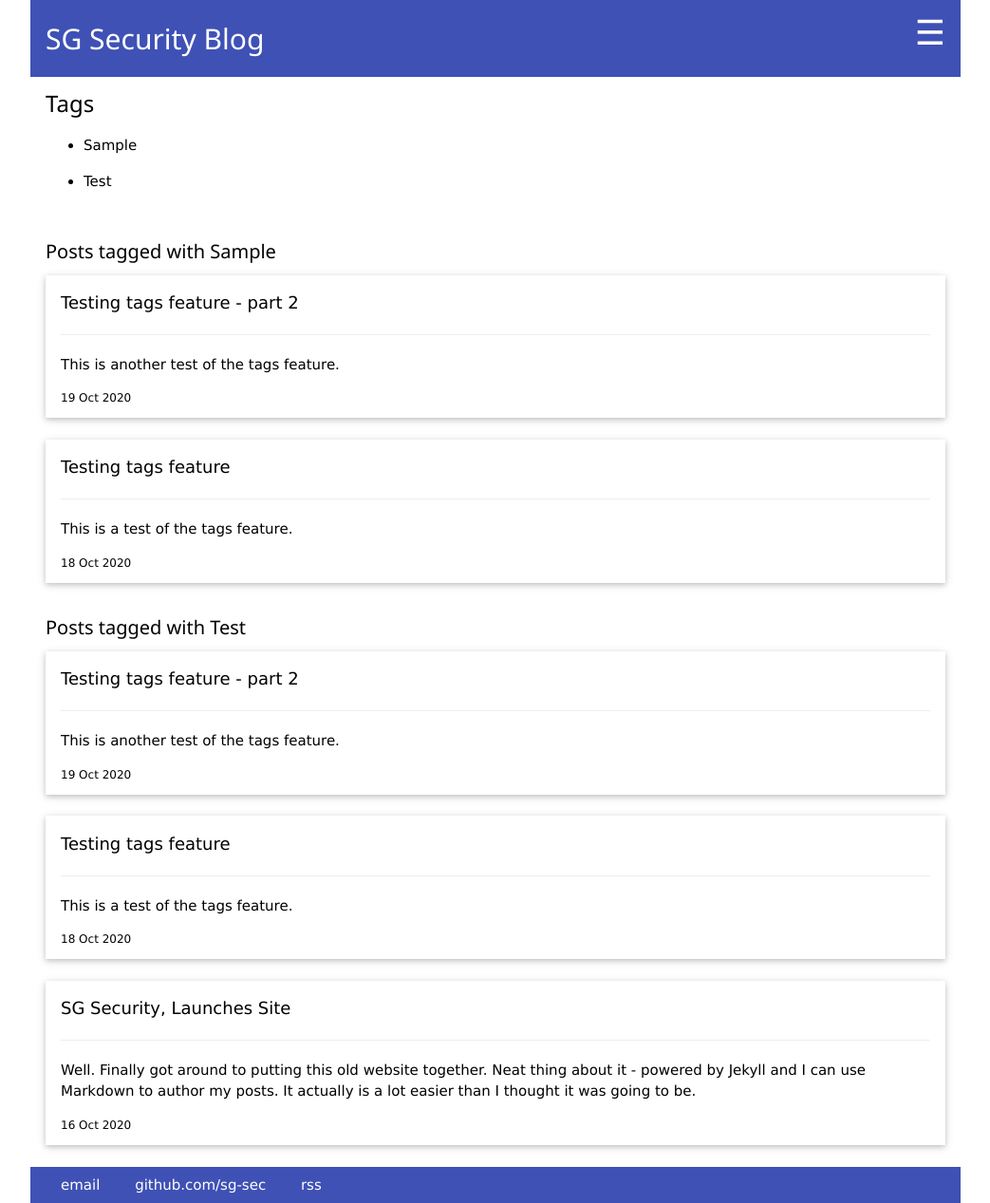
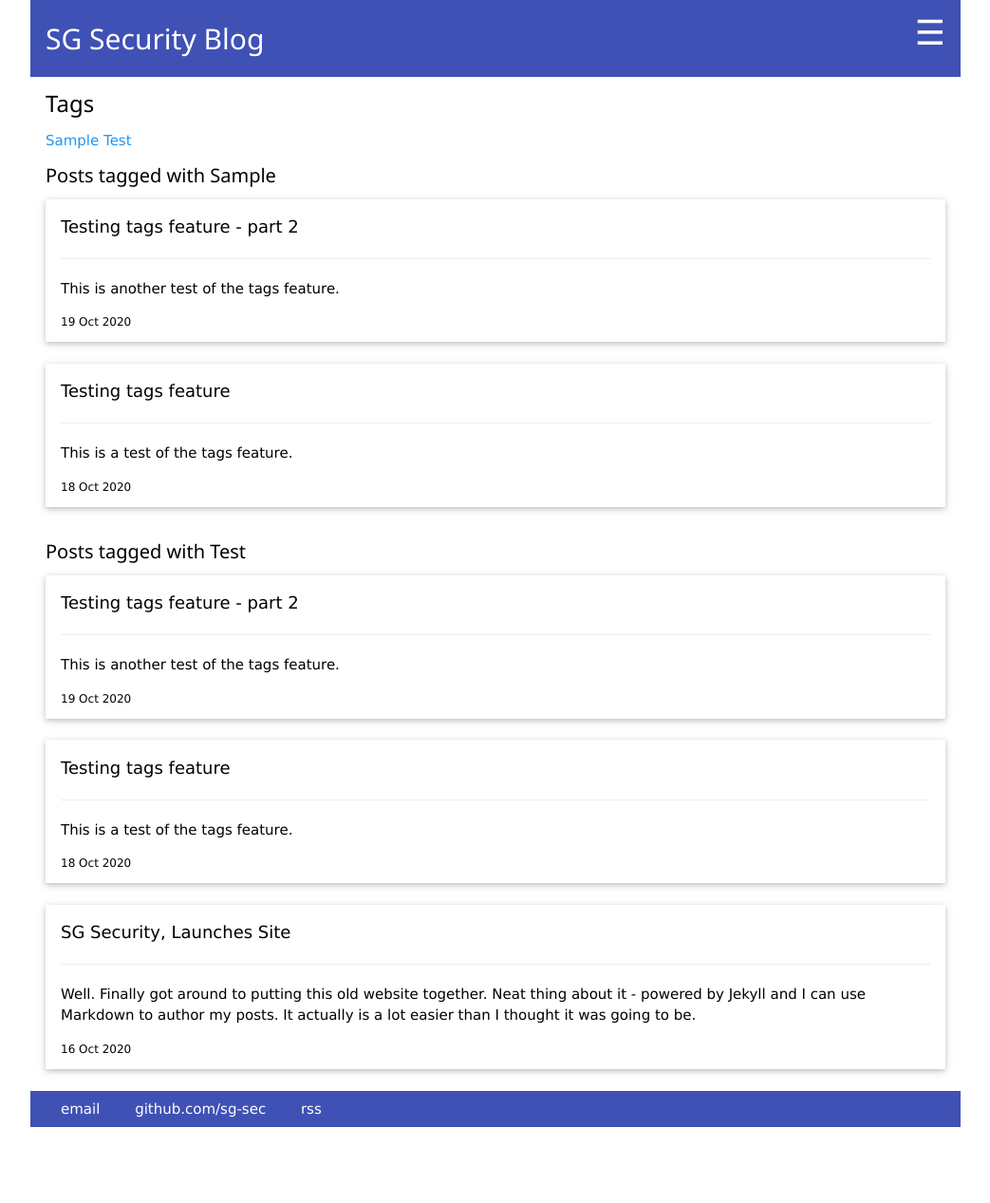
Before and after one commit to sg-sec/sg-sec.github.io, a Jekyll site: the page built from blog/tags.html, in a window 1280 px wide. Shown: the whole page at 95% size, without its empty margins (118-1161 px from the left). Built offline with Jekyll 4.4.1, drawn with Linux system fonts in a browser that asks for light colours; after the commit the page ends 1187 px from its top, so only the background shows below that.

Commit message:
Update tags.html

```diff
--- a/blog/tags.html
+++ b/blog/tags.html
@@ -5,9 +5,7 @@ title: SG Security Blog
 <h3>Tags</h3>
 {% assign sorted_tags = site.tags | sort %}
 {% for tag in sorted_tags %}
-    <ul>
-        <li><a href="#{{ tag[0] }}"> {{ tag[0] }}</a></li>
-    </ul>
+        <a class="w3-text-blue" href="#{{ tag[0] }}"> {{ tag[0] }}</a>
 {% endfor %}
 <br>
 {% for tag in sorted_tags %}
```
